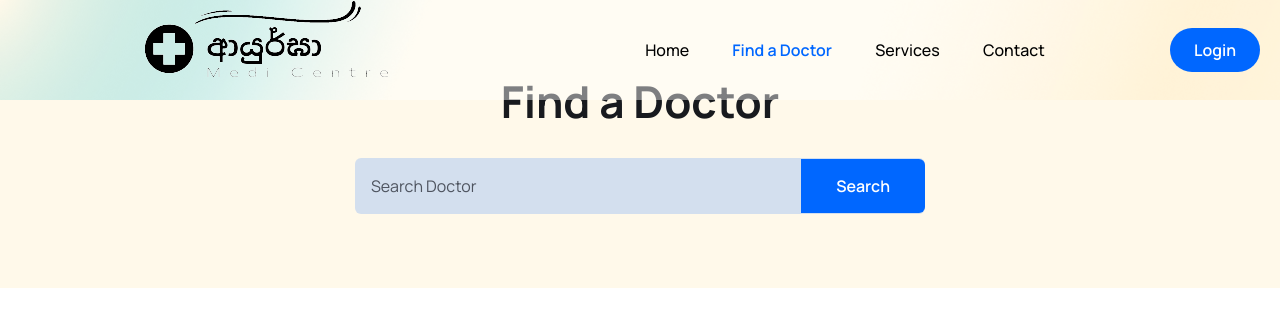
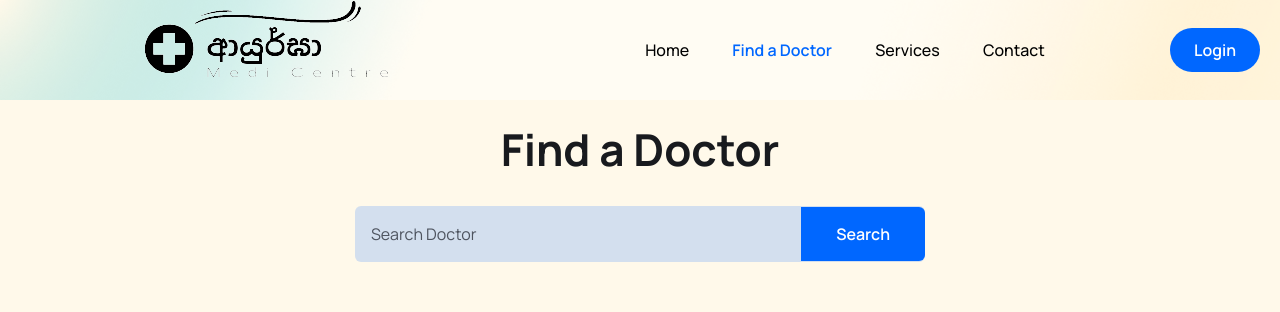
Before and after one commit to RavinduISHA/Ayurgha-FE, a React (Vite) app: page /doctors in a window 1280 px wide. Shown: the top 312 px of the page. Built offline with nearby package versions, Linux system fonts and the light colour scheme; no server answers.

Commit message:
Update Doctors.jsx

```diff
--- a/src/pages/Doctors/Doctors.jsx
+++ b/src/pages/Doctors/Doctors.jsx
@@ -32,7 +32,7 @@ const Doctors = () => {
   return (
     <>
       <section className="bg-[#fff9ea]">
-        <div className="container text-center">
+        <div className="container text-center md:mt-12">
           <h2 className="heading">Find a Doctor</h2>
           <div className="max-w-[570px] mt-[30px] mx-auto bg-[#0066ff2c] rounded-md flex items-center justify-between">
             <input
```
